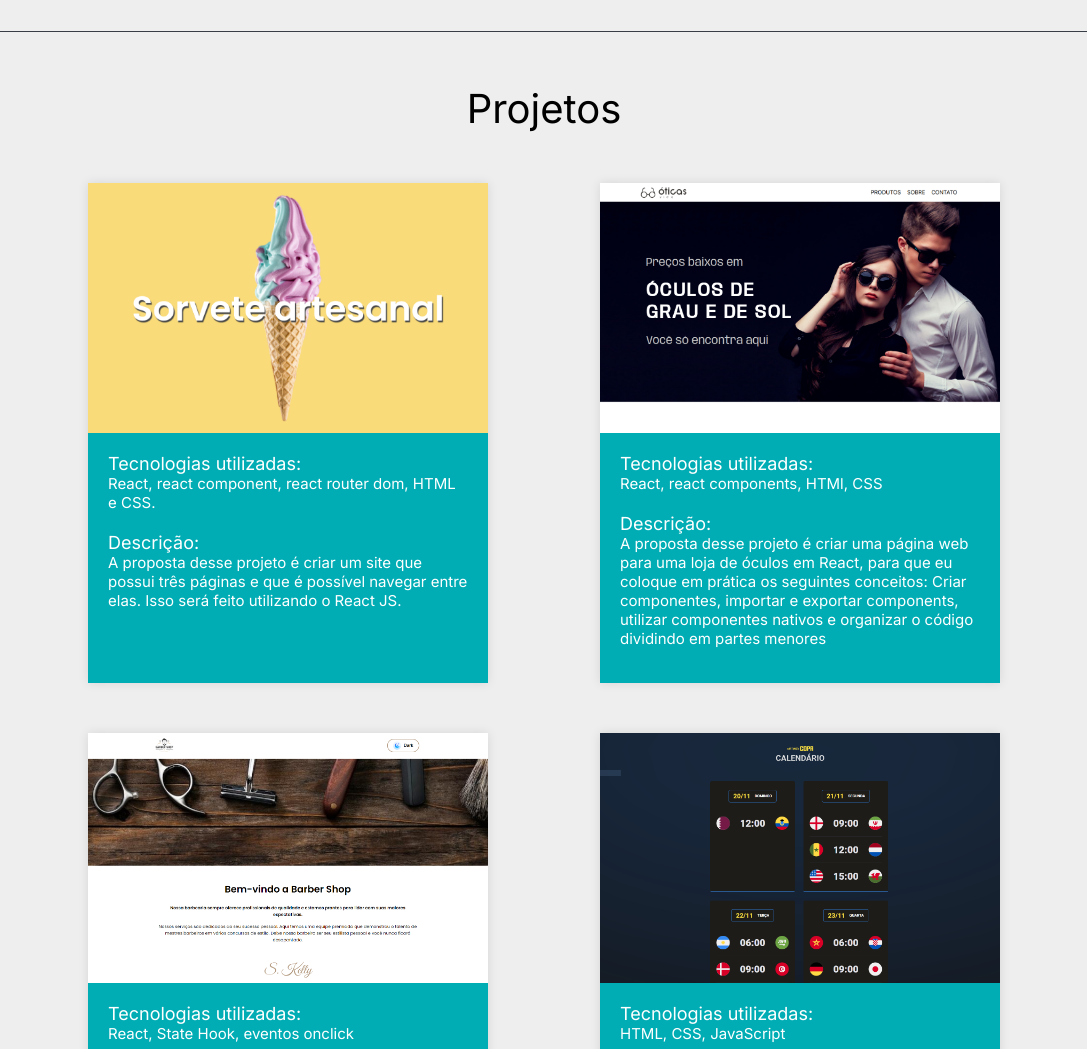
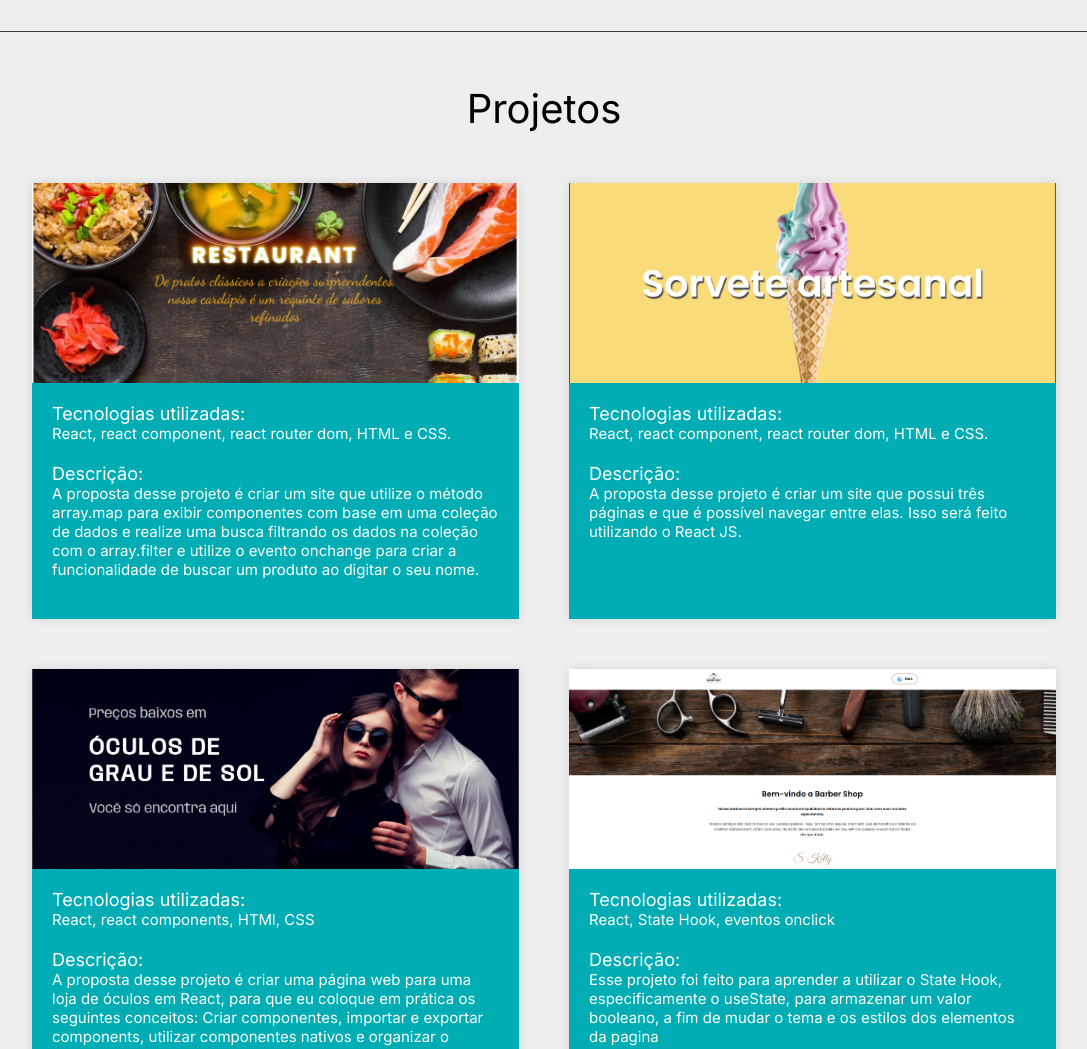
Before and after one commit to GuilhermeAugustoSantana/Portifolio, a website: page index.html in a window 1280 px wide. Shown: the part 1440-2489 px from the top of the page, without its empty margins (96-1183 px from the left). Drawn offline with Linux system fonts and the light colour scheme.

Commit message:
Adicionando novo projeto ao portifolio

```diff
--- a/index.html
+++ b/index.html
@@ -77,7 +77,9 @@
             tecnologias, juntamente com o HTML e o CSS, da world wide web. Minhas competências: inputs, arrays, objetos,
             manipulação de strings, manipulação de datas, funções, manipulação de arrays, módulos e aplicação em camadas
           </p>
-          <p class="descricao descricao-react">O SQL é uma linguagem padrão de manupulação de bancos de dados realacionais. Nela você pode realizar comandos de consultada, inserção, atualização e exclusão de dados nos banco de dados, pode fazer filtros, ordenação e agrupamento nas consultas.</p>
+          <p class="descricao descricao-react">O SQL é uma linguagem padrão de manupulação de bancos de dados
+            realacionais. Nela você pode realizar comandos de consultada, inserção, atualização e exclusão de dados nos
+            banco de dados, pode fazer filtros, ordenação e agrupamento nas consultas.</p>
           <p class="descricao descricao-sql">teste</p>
         </div>
       </div>
@@ -87,6 +89,26 @@
       <div class="conteiner largura-limite">
         <h3>Projetos</h3>
         <div class="box-cards">
+          <div class="card">
+            <figure>
+              <a href="https://cardapio-ebon.vercel.app" target="_blank">
+                <img src="assets/img/cardapio.png" alt="imagem da tela principal do site de um cardapio" />
+              </a>
+            </figure>
+            <div class="card-descricao">
+              <div>
+                <h4>Tecnologias utilizadas: </h4>
+                <p>React, react component, react router dom, HTML e CSS.</p>
+              </div>
+              <div>
+                <h4>Descrição: </h4>
+                <p>A proposta desse projeto é criar um site que utilize o método array.map para exibir componentes com
+                  base em uma coleção de dados e realize uma busca filtrando os dados na coleção com o array.filter e
+                  utilize o evento onchange para criar a funcionalidade de buscar um produto ao digitar o seu nome.</p>
+              </div>
+            </div>
+          </div>
+
           <div class="card">
             <figure>
               <a href="https://gelateria-blue.vercel.app" target="_blank">
--- a/style/style.css
+++ b/style/style.css
@@ -252,24 +252,27 @@ header {
 
 /* seção projetos */
 
+#projetos h3 {
+  margin-bottom: 50px;
+}
 .box-cards {
   width: 100%;
   display: flex;
   justify-content: space-around;
   flex-wrap: wrap;
+  gap: 50px
 }
 
 .card {
-  margin-top: 50px;
   width: 400px;
-  height: 500px;
+  flex-grow: 1;
   background-color: var(--color-marinho);
   color: #fff;
   box-shadow: 0 0 10px rgba(0, 0, 0, 0.1);
 }
 
 .card figure {
-  height: 50%;
+  height: 200px;
   background-color: var(--color-cinza-escuro);
   display: flex;
   justify-content: center;
@@ -299,8 +302,7 @@ header {
 
 .card-descricao {
   padding: 20px;
-  width: 100%;
-  height: 50%;
+
 }
 
 .card-descricao h4 {
```
Also changed, not shown: assets/img/cardapio.png (added).
